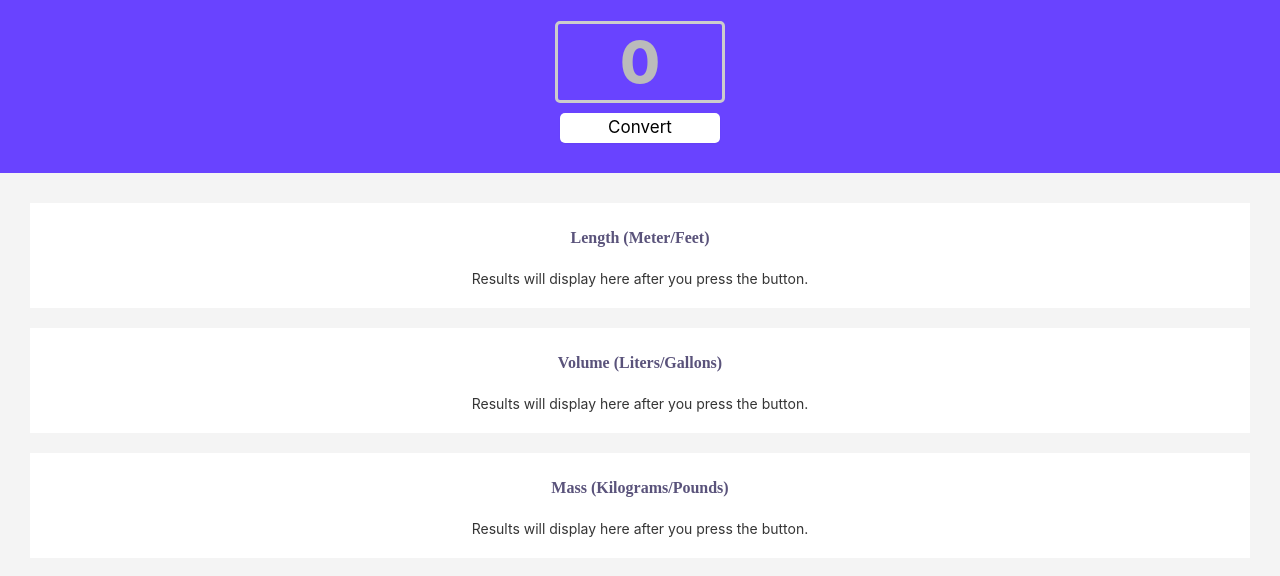
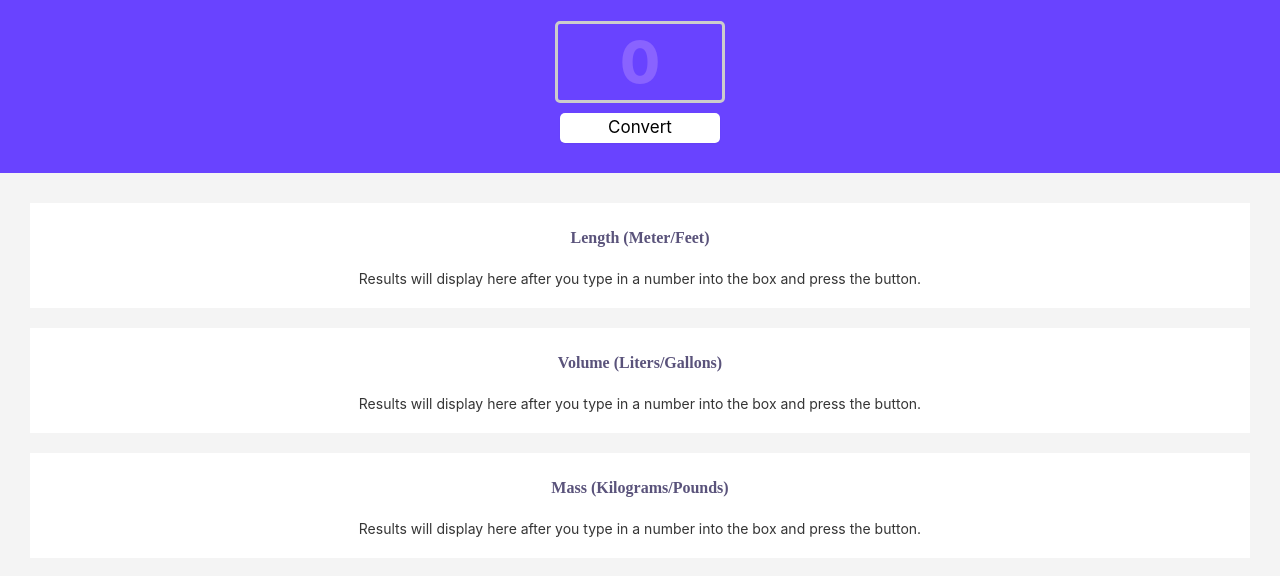
Before and after one commit to schengal4/UnitConverter, a plain HTML site: page index.html in a window 1280 px wide. Shown: the part 58-634 px from the top of the page. Drawn offline with nearby package versions, Linux system fonts and the light colour scheme.

Commit message:
UI Update

```diff
--- a/index.css
+++ b/index.css
@@ -75,14 +75,14 @@ body {
 }
 
 ::placeholder { /* Chrome, Firefox, Opera, Safari 10.1+ */
-  color: #BBBBBB;
+  color: #8963FF;
   opacity: 1; /* Firefox */
 }
 
 :-ms-input-placeholder { /* Internet Explorer 10-11 */
-  color: #BBBBBB;
+  color: #8963FF;
 }
 
 ::-ms-input-placeholder { /* Microsoft Edge */
-  color: #BBBBBB;
+  color: #8963FF;
 }
--- a/index.html
+++ b/index.html
@@ -11,15 +11,15 @@
         <div class="middle">
             <div class = "length">
                 <h4>Length (Meter/Feet)</h4>
-                <p id="length">Results will display here after you press the button.</p>
+                <p id="length">Results will display here after you type in a number into the box and press the button.</p>
             </div>
             <div class = "volume">
                 <h4>Volume (Liters/Gallons)</h4>
-                <p id="volume">Results will display here after you press the button.</p>
+                <p id="volume">Results will display here after you type in a number into the box and press the button.</p>
             </div>
             <div class = "mass">
                 <h4>Mass (Kilograms/Pounds)</h4>
-                <p id="mass">Results will display here after you press the button.</p>
+                <p id="mass">Results will display here after you type in a number into the box and press the button.</p>
             </div>
         </div>
         <script src="index.js"></script>
```
